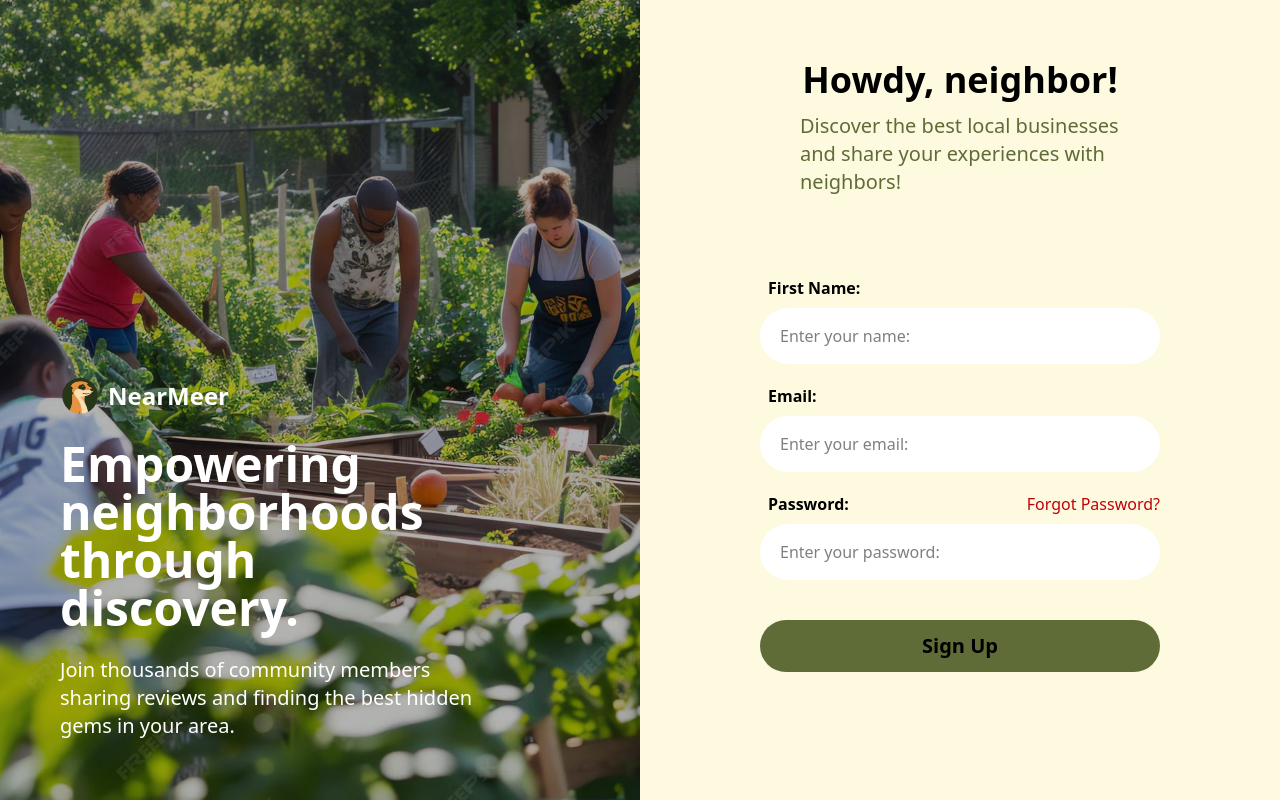
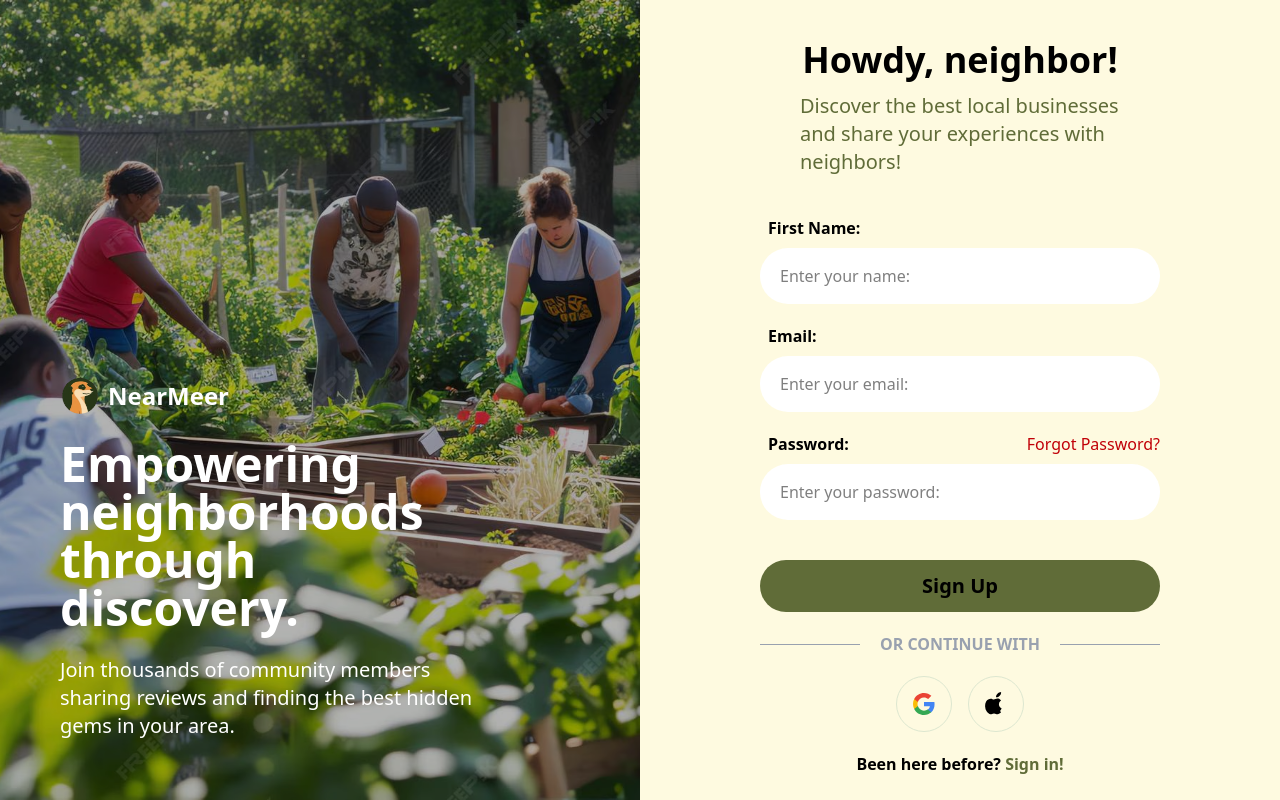
Before and after one commit to UniqueCode3691/Coding-Programming-26, a React (Vite) app: page /sign-up in a window 1280 px wide. Built offline with nearby package versions, Linux system fonts and the light colour scheme; no server answers.

Commit message:
login v2

```diff
--- a/src/pages/Components/UserLocation.jsx
+++ b/src/pages/Components/UserLocation.jsx
@@ -6,7 +6,7 @@
   height: "100%",
 };
 
-const defaultCenter = { lat: 37.7749, lng: -122.4194 }; // Fallback: San Francisco
+const defaultCenter = { lat: 37.7749, lng: -122.4194 };
 
 const UserLocationMap = () => {
   const [userLocation, setUserLocation] = useState(null);
--- a/src/pages/SignIn.jsx
+++ b/src/pages/SignIn.jsx
@@ -51,7 +51,7 @@
         <div className='flex flex-col w-1/2 h-screen bg-olivetan'>
           <p className='text-4xl font-semibold mx-auto mt-15'>Welcome back, neighbor!</p>
           <p className='mt-3 mx-auto text-xl text-olivegreen'>Sign in to see what's happening in your community today!</p>
-          <form onSubmit={handleSignIn} className='flex flex-col mx-auto mt-20'>
+          <form onSubmit={handleSignIn} className='flex flex-col mx-auto mt-15'>
             <p className='ml-2 font-semibold text-md mb-2'>Email:</p>
             <input onChange={(e) => setEmail(e.target.value)} placeholder='Enter your email:' type="email" className="w-100 p-4 px-5 bg-white focus:outline-none focus:ring-0 focus:border-transparent rounded-full focus-within:border-2 hover:border-2 border-olivegreen"/>
             <div className='flex flex-row justify-between'>
@@ -63,6 +63,27 @@
               Login
             </button>
             {error && <p className='text-red-700 mx-auto pt-10'>{error}</p>}
+            <div className='flex justify-between flex-row mt-5'>
+              <hr className='w-25 my-auto border-gray-400' />
+              <p className='text-gray-400 font-semibold'>OR CONTINUE WITH</p>
+              <hr className='w-25 border-gray-400 my-auto' />
+            </div>
+            <div class="flex justify-center gap-4 mt-5">
+              <button class="flex items-center justify-center w-14 h-14 rounded-full border border-[#dde7d0] dark:border-gray-700 hover:bg-white dark:hover:bg-gray-800 transition-all group">
+                <svg class="w-6 h-6" fill="currentColor" viewbox="0 0 24 24">
+                  <path d="M22.56 12.25c0-.78-.07-1.53-.2-2.25H12v4.26h5.92c-.26 1.37-1.04 2.53-2.21 3.31v2.77h3.57c2.08-1.92 3.28-4.74 3.28-8.09z" fill="#4285F4"></path>
+                  <path d="M12 23c2.97 0 5.46-.98 7.28-2.66l-3.57-2.77c-.98.66-2.23 1.06-3.71 1.06-2.86 0-5.29-1.93-6.16-4.53H2.18v2.84C3.99 20.53 7.7 23 12 23z" fill="#34A853"></path>
+                  <path d="M5.84 14.09c-.22-.66-.35-1.36-.35-2.09s.13-1.43.35-2.09V7.07H2.18C1.43 8.55 1 10.22 1 12s.43 3.45 1.18 4.93l2.85-2.22.81-.62z" fill="#FBBC05"></path>
+                  <path d="M12 5.38c1.62 0 3.06.56 4.21 1.64l3.15-3.15C17.45 2.09 14.97 1 12 1 7.7 1 3.99 3.47 2.18 7.07l3.66 2.84c.87-2.6 3.3-4.53 6.16-4.53z" fill="#EA4335"></path>
+                </svg>
+              </button>
+              <button class="flex items-center justify-center w-14 h-14 rounded-full border border-[#dde7d0] dark:border-gray-700 hover:bg-white dark:hover:bg-gray-800 transition-all group">
+                <svg class="w-6 h-6 dark:text-white" fill="currentColor" viewbox="0 0 24 24">
+                  <path d="M17.05 20.28c-.96.95-2.12 1.94-3.55 1.94-1.38 0-1.84-.84-3.5-.84-1.68 0-2.2.82-3.48.82-1.36 0-2.74-1.12-3.76-2.6-2.06-3.04-2.18-7.7-.62-10.16 1.1-1.74 2.88-2.78 4.62-2.78 1.3 0 2.22.78 3.12.78.86 0 2.06-.88 3.6-.88.64 0 2.44.24 3.6 1.94-.08.04-2.14 1.24-2.14 3.74 0 3 2.62 4.08 2.66 4.1-.02.08-.42 1.44-1.55 2.54zM12.03 5.3c-.02-2.8 2.34-5.14 5.06-5.3.3 3.32-2.92 5.68-5.06 5.3z"></path>
+                </svg>
+              </button>
+            </div>
+            <p className='text-center mt-5 font-semibold'>New to the neighborhood? <Link className='text-olivegreen hover:underline' to='/sign-up'>Create an account!</Link></p>
           </form>
         </div>
       </div>
--- a/src/pages/SignUp.jsx
+++ b/src/pages/SignUp.jsx
@@ -50,9 +50,9 @@
           </div>
         </div>
         <div className='flex flex-col w-1/2 h-screen bg-olivetan'>
-          <p className='text-4xl font-semibold mx-auto mt-15'>Howdy, neighbor!</p>
+          <p className='text-4xl font-semibold mx-auto mt-10'>Howdy, neighbor!</p>
           <p className='mt-3 w-1/2 mx-auto text-xl text-olivegreen'>Discover the best local businesses and share your experiences with neighbors!</p>
-          <form onSubmit={handleSignUp} className='flex flex-col mx-auto mt-20'>
+          <form onSubmit={handleSignUp} className='flex flex-col mx-auto mt-10'>
             <p className='ml-2 font-semibold text-md mb-2'>First Name:</p>
             <input onChange={(e) => setName(e.target.value)} placeholder='Enter your name:' type="text" className="w-100 p-4 px-5 bg-white focus:outline-none focus:ring-0 focus:border-transparent rounded-full focus-within:border-2 hover:border-2 border-olivegreen"/>
             <p className='mt-5 ml-2 font-semibold text-md mb-2'>Email:</p>
@@ -66,6 +66,27 @@
               Sign Up
             </button>
             {error && <p className='text-red-700 mx-auto pt-10'>{error}</p>}
+            <div className='flex justify-between flex-row mt-5'>
+              <hr className='w-25 my-auto border-gray-400' />
+              <p className='text-gray-400 font-semibold'>OR CONTINUE WITH</p>
+              <hr className='w-25 border-gray-400 my-auto' />
+            </div>
+            <div class="flex justify-center gap-4 mt-5">
+              <button class="flex items-center justify-center w-14 h-14 rounded-full border border-[#dde7d0] dark:border-gray-700 hover:bg-white dark:hover:bg-gray-800 transition-all group">
+                <svg class="w-6 h-6" fill="currentColor" viewbox="0 0 24 24">
+                  <path d="M22.56 12.25c0-.78-.07-1.53-.2-2.25H12v4.26h5.92c-.26 1.37-1.04 2.53-2.21 3.31v2.77h3.57c2.08-1.92 3.28-4.74 3.28-8.09z" fill="#4285F4"></path>
+                  <path d="M12 23c2.97 0 5.46-.98 7.28-2.66l-3.57-2.77c-.98.66-2.23 1.06-3.71 1.06-2.86 0-5.29-1.93-6.16-4.53H2.18v2.84C3.99 20.53 7.7 23 12 23z" fill="#34A853"></path>
+                  <path d="M5.84 14.09c-.22-.66-.35-1.36-.35-2.09s.13-1.43.35-2.09V7.07H2.18C1.43 8.55 1 10.22 1 12s.43 3.45 1.18 4.93l2.85-2.22.81-.62z" fill="#FBBC05"></path>
+                  <path d="M12 5.38c1.62 0 3.06.56 4.21 1.64l3.15-3.15C17.45 2.09 14.97 1 12 1 7.7 1 3.99 3.47 2.18 7.07l3.66 2.84c.87-2.6 3.3-4.53 6.16-4.53z" fill="#EA4335"></path>
+                </svg>
+              </button>
+              <button class="flex items-center justify-center w-14 h-14 rounded-full border border-[#dde7d0] dark:border-gray-700 hover:bg-white dark:hover:bg-gray-800 transition-all group">
+                <svg class="w-6 h-6 dark:text-white" fill="currentColor" viewbox="0 0 24 24">
+                  <path d="M17.05 20.28c-.96.95-2.12 1.94-3.55 1.94-1.38 0-1.84-.84-3.5-.84-1.68 0-2.2.82-3.48.82-1.36 0-2.74-1.12-3.76-2.6-2.06-3.04-2.18-7.7-.62-10.16 1.1-1.74 2.88-2.78 4.62-2.78 1.3 0 2.22.78 3.12.78.86 0 2.06-.88 3.6-.88.64 0 2.44.24 3.6 1.94-.08.04-2.14 1.24-2.14 3.74 0 3 2.62 4.08 2.66 4.1-.02.08-.42 1.44-1.55 2.54zM12.03 5.3c-.02-2.8 2.34-5.14 5.06-5.3.3 3.32-2.92 5.68-5.06 5.3z"></path>
+                </svg>
+              </button>
+            </div>
+            <p className='text-center mt-5 font-semibold'>Been here before? <Link className='text-olivegreen hover:underline' to='/sign-up'>Sign in!</Link></p>
           </form>
         </div>
       </div>
```
